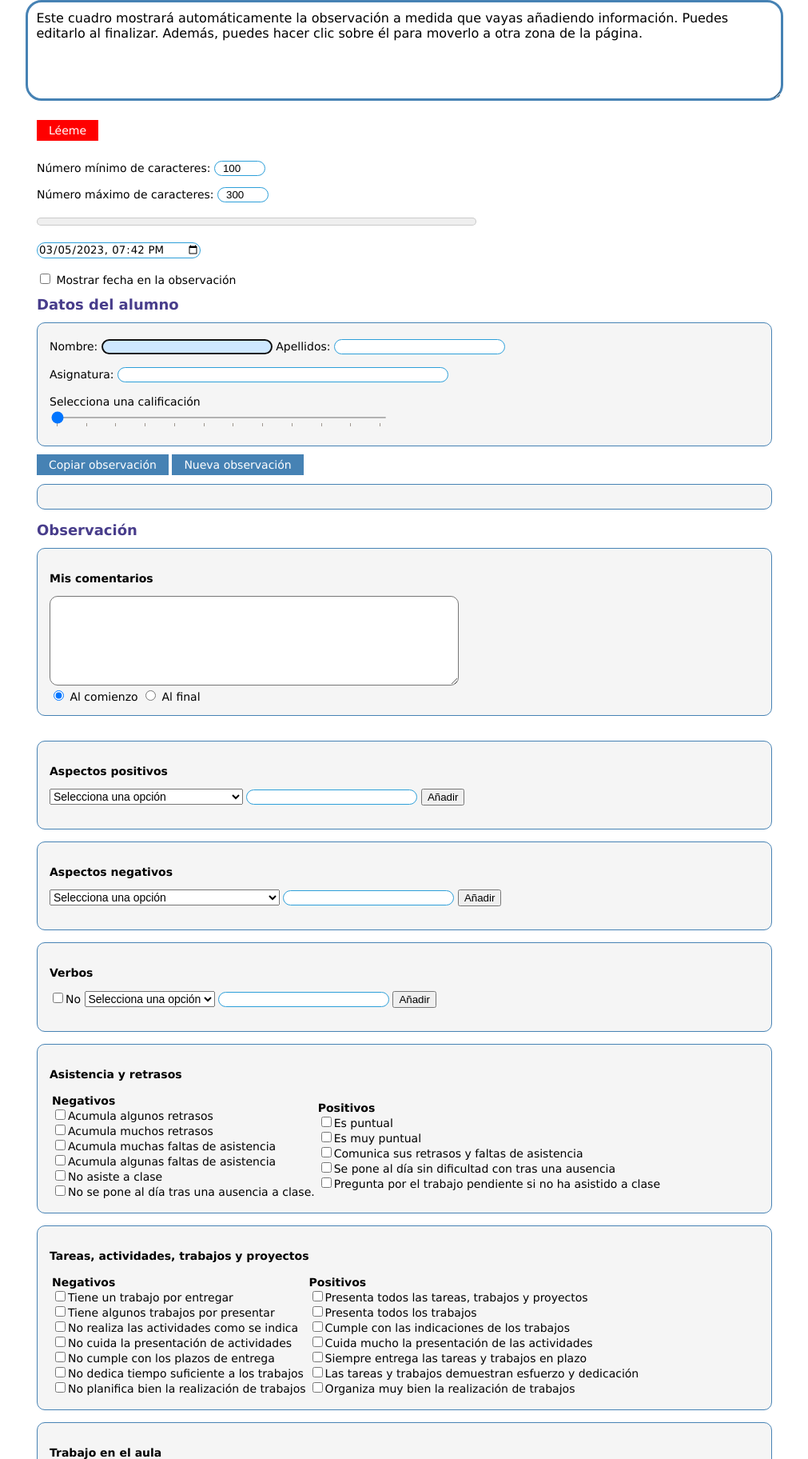
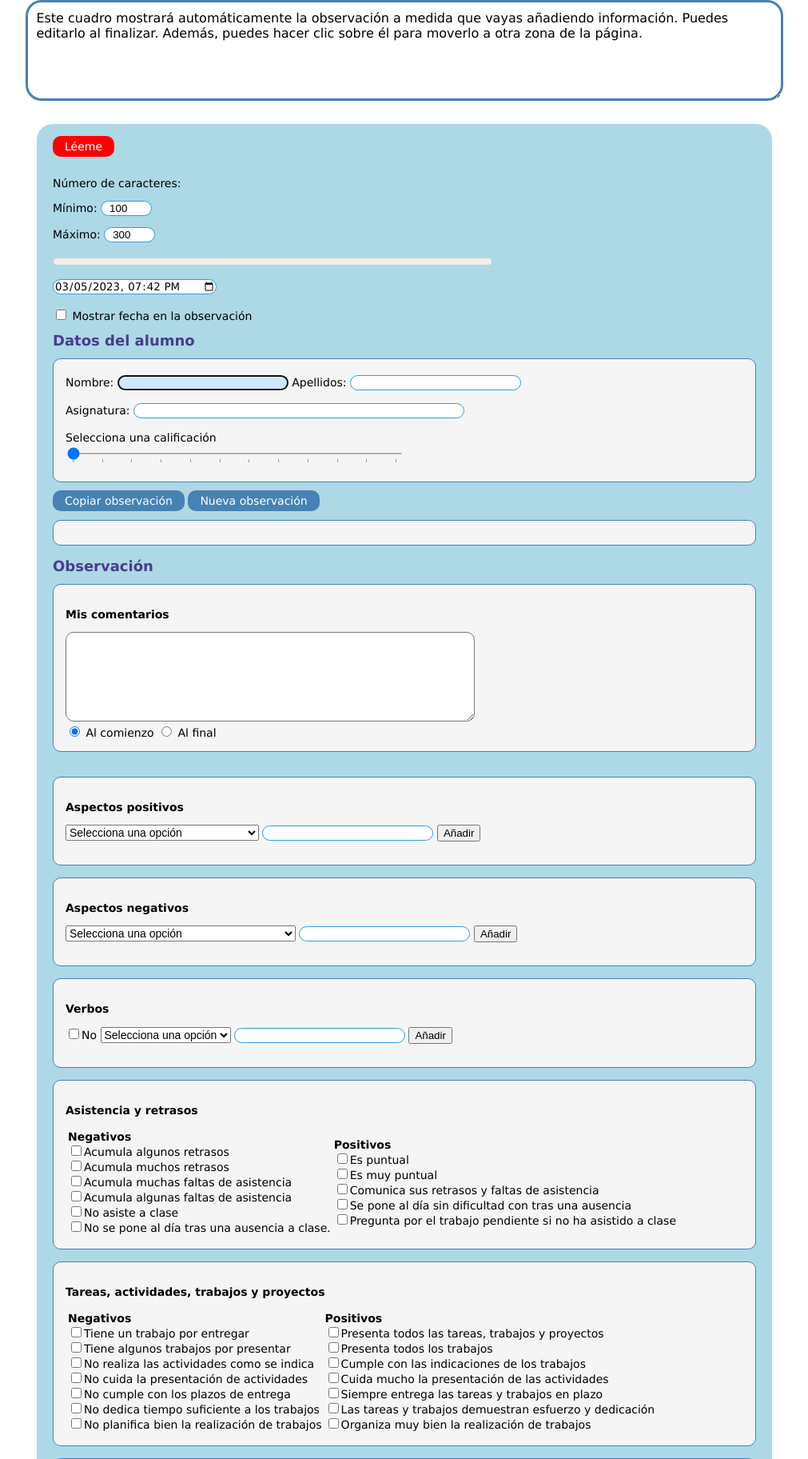
Before and after one commit to ebenimeli/obs, a PHP site: page / in a window 1280 px wide. Shown: the part 70-1894 px from the top of the page at 80% size, without its empty margins (134-1145 px from the left). Run offline with PHP 8.4, Linux system fonts and the light colour scheme; some libraries are stand-ins or nearby versions.

Commit message:
Blue design

```diff
--- a/css/style.css
+++ b/css/style.css
@@ -26,7 +26,7 @@ body {
 }
 
 /* Grade slider */
-.slider::-webkit-slider-thumb {
+.slider::-webkipt-slider-thumb {
     -webkit-appearance: none;
     width: 20px;
     height: 20px;
@@ -121,6 +121,13 @@ div#obscounter {
 div.content {
     margin-top: 100px;
     text-align: left;
+    background-color: #ADD8E6;
+    padding: 20px;
+
+    -webkit-border-radius: 20px;
+    -moz-border-radius: 20px;
+     border-radius: 20px;
+
 }
 
 input.slider {
@@ -169,7 +176,6 @@ select {
     vertical-align: text-top;
     font-family: Verdana, Geneva, Tahoma, sans-serif;
     font-size: 16px;
-    z-index: 1;
     -webkit-border-radius: 20px;
     -moz-border-radius: 20px;
     border-radius: 20px;
@@ -177,6 +183,27 @@ select {
 
 textarea#output:hover {
     cursor: grab;
+}
+
+
+meter#progressbar {
+    position: absolute;
+    width: 550px;
+    height: 20px;
+    z-index: 0;
+}
+
+/*
+meter::-webkit-meter-optimum-value {
+    background: green;
+}
+
+meter::-webkit-meter-high-value {
+    background: red;
+}
+*/
+meter::-webkit-meter-low-value {
+    background: red;
 }
 
 div.leftbox {
@@ -215,6 +242,9 @@ div.group h3 {
     text-align: center;
     cursor: pointer;
     display: inline;
+    -webkit-border-radius: 10px;
+    -moz-border-radius: 10px;
+     border-radius: 10px;
 }
 
 .readme {
@@ -224,6 +254,9 @@ div.group h3 {
 
 #readme-button {
     margin-bottom: 20px;
+    -webkit-border-radius: 10px;
+    -moz-border-radius: 10px;
+     border-radius: 10px;
 }
 
 
@@ -334,27 +367,6 @@ table#ratingtable tr td i:hover {
     font-weight: bold;
 }
 
-meter#progressbar {
-    position: relative;
-    width: 550px;
-    height: 20px;
-    z-index: -1;
-}
-
-/*
-meter::-webkit-meter-optimum-value {
-    background: green;
-}
-
-meter::-webkit-meter-high-value {
-    background: red;
-}
-*/
-meter::-webkit-meter-low-value {
-    background: red;
-}
-
-
 #sticky-box {
     position: fixed;
     top: 0;
@@ -363,6 +375,7 @@ meter::-webkit-meter-low-value {
     background-color: white;
     padding: 10px;
     box-sizing: border-box;
+    z-index: 1;
   }
 
   div#suggestions-container {
--- a/index.php
+++ b/index.php
@@ -51,12 +51,9 @@
 
 
     <p>
-        <label for="theNumberMin">Número mínimo de caracteres:</label>
-        <input type="number" step="10" id="ncharsmin" min="100" max="500" value="100" />
-    </p>
-    <p>
-        <label for="theNumber">Número máximo de caracteres:</label>
-        <input type="number" step="25" id="nchars" min="100" max="1000" value="300" />
+        <p>Número de caracteres:</p>
+        <p>Mínimo: <input type="number" step="10" id="ncharsmin" min="100" max="500" value="100" /></p>
+        <p>Máximo: <input type="number" step="25" id="nchars" min="100" max="1000" value="300" /></p>
     </p>
     <meter id="progressbar" min="0" max="100" value="0" low="25" optimum="75" optimum="90"></meter>
 
@@ -459,16 +456,16 @@
 
 </div> <!-- end content -->
 
-    <div class="footer">&copy; Enrique Benimeli <a href="http://www.ebenimeli.org" target="_blank">www.ebenimeli.org</a> · 2023 · <span id="obsc"></span> · Actualizado: 05.03.2023</div>
+    <div class="footer">&copy; Enrique Benimeli <a href="http://www.ebenimeli.org" target="_blank">www.ebenimeli.org</a> · 2023 · <span id="obsc"></span> ·
+    Actualizado: 2023-03-05 20:31:46</div>
+    <!-- Cmd + Shift + I -->
 
     <!-- Scripts -->
-     <script src="js/obs.js"></script>
+    <script src="js/obs.js"></script>
     <script src="js/functions.js"></script>
     <script src="js/dragandmove.js"></script>
     <script src="js/dropdown.js"></script>
     <script src="js/buttons.js"></script>
     <script src="js/rating.js"></script>
-
-
 </body>
 </html>
--- a/js/functions.js
+++ b/js/functions.js
@@ -135,7 +135,7 @@ function updateText() {
     const listContentP = Array.from(listItemsP).map(item => item.textContent);
     const combinedListP = listContentP.join(" ");
     if(listItemsP.length >0) {
-      msg += "\n[+] " + combinedListP + " ";
+      msg += "\n" + combinedListP + " ";
     }
 
     const listN = document.querySelector("#negative-list");
@@ -143,7 +143,7 @@ function updateText() {
     const listContentN = Array.from(listItemsN).map(item => item.textContent);
     const combinedListN = listContentN.join(" ");
     if(listItemsN.length > 0) {
-      msg += "[—] " + combinedListN + " ";
+      msg += "" + combinedListN + " ";
     }
 
     const listV = document.querySelector("#verb-list");
```
